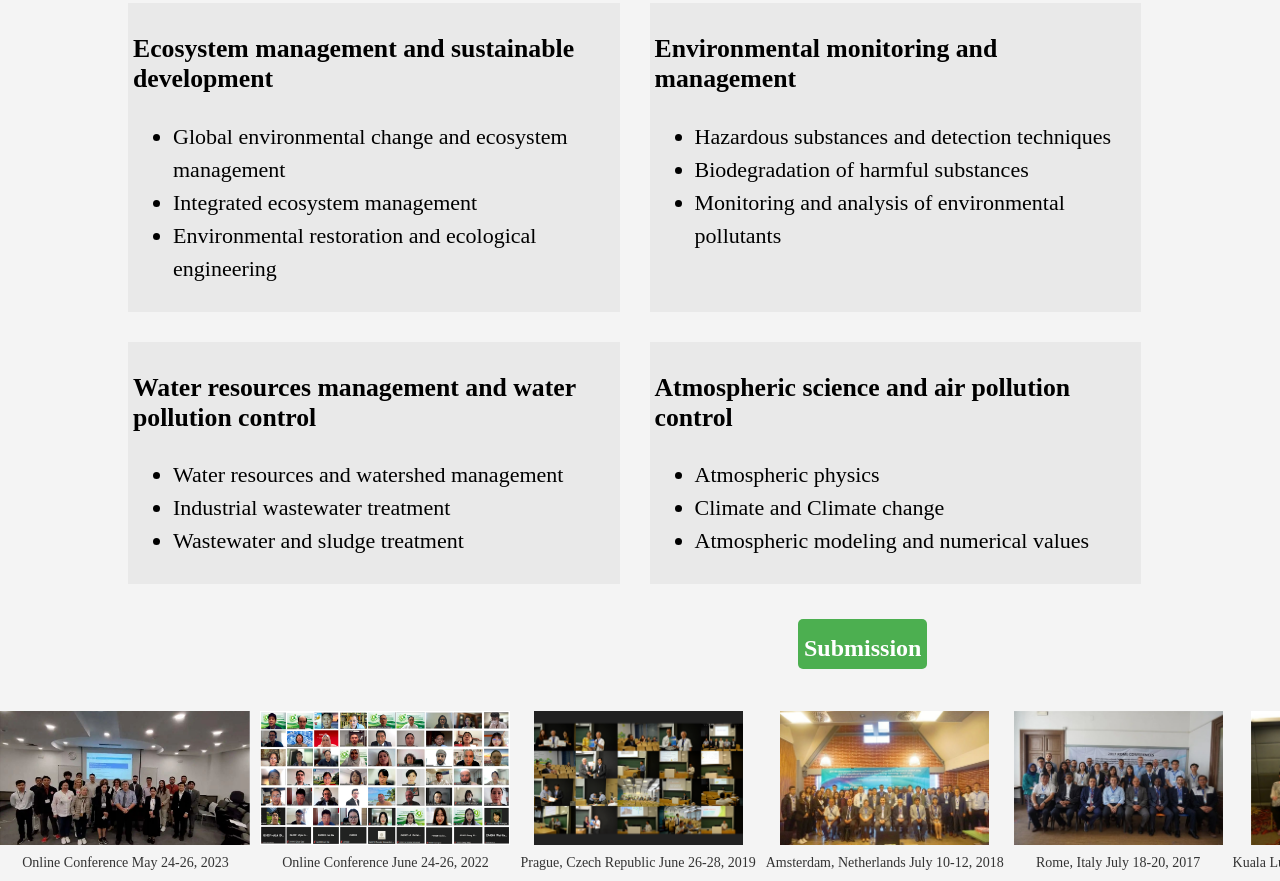
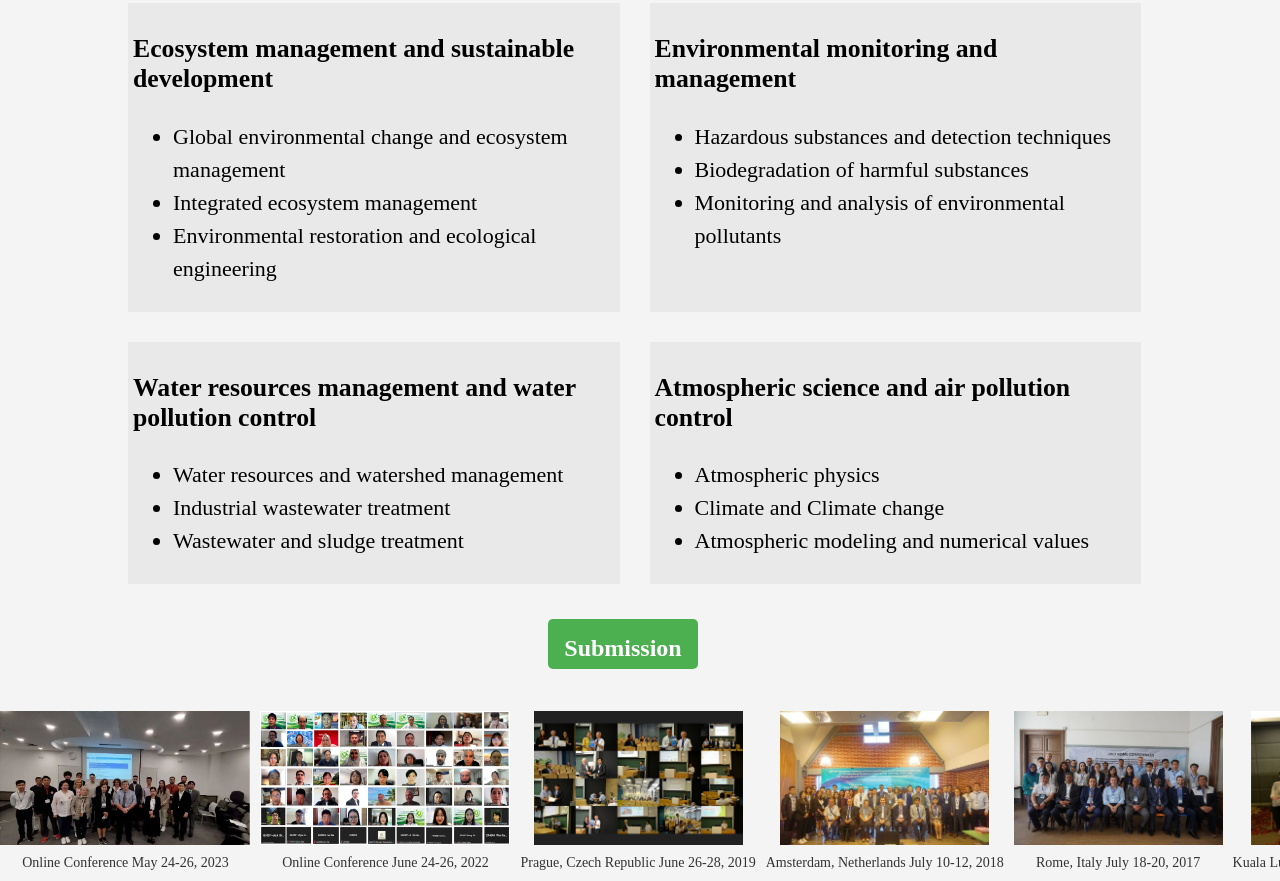
Before and after one commit to Aliceli3/2025ICEEAconference, a plain HTML site: page index.html in a window 1280 px wide. Shown: the part 2955-3836 px from the top of the page. Drawn offline with Linux system fonts and the light colour scheme.

Commit message:
Update style.css

```diff
--- a/style.css
+++ b/style.css
@@ -92,5 +92,5 @@
             vertical-align: middle;
             padding-top: 10px; /* 顶部填充，用于垂直居中 */
             cursor: pointer; /* 鼠标悬停时显示为手型 */
-            margin: 5px 670px;
+            margin: 5px 420px;
 }
```
